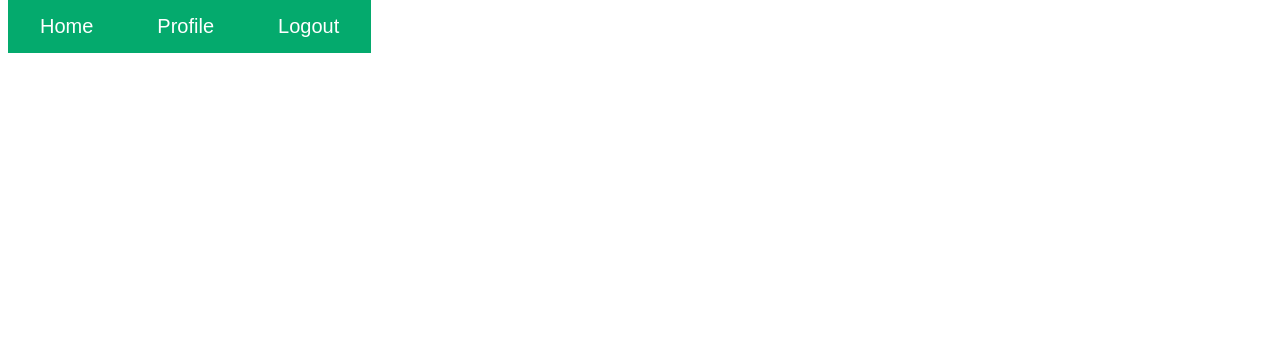
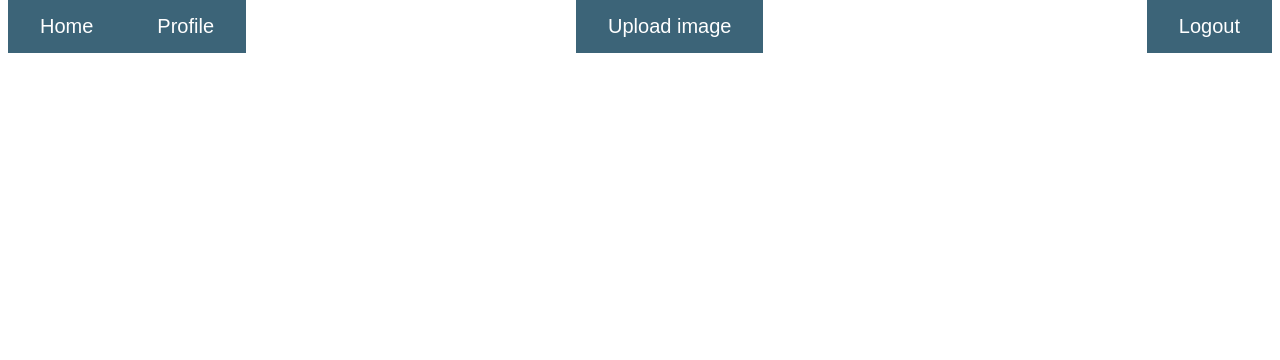
Before and after one commit to AironasGit/ImagerWeb, a Django app: page /imager/profile/ in a window 1280 px wide. Shown: the part 60-420 px from the top of the page. Run offline with Django 5.2, Linux system fonts and the light colour scheme; the visitor is signed in with stand-in values (Sample User, id 1); data that the repository does not hold is empty.

Commit message:
Added upload button in Profile page

```diff
--- a/ImagerWeb/Imager/models.py
+++ b/ImagerWeb/Imager/models.py
@@ -10,4 +10,8 @@ class Image(models.Model):
     is_private = models.BooleanField(verbose_name='Is Private', default=True)
 
     def __str__(self):
-        return f"{self.image.name} ({self.user.username}) Private: {self.is_private}"
+        if self.is_private:
+            access = 'Private'
+        else:
+            access = 'Public'
+        return f"{self.image.name} ({self.user.username}) {access}"
--- a/ImagerWeb/Imager/static/css/style.css
+++ b/ImagerWeb/Imager/static/css/style.css
@@ -40,12 +40,12 @@ footer{
   border-radius: 15px;
   margin: 5px;
   border:1px solid black;
+  background: #3C6478;
 }
 .imageContainer img{
   width: auto;
   height: 100%;
   border-radius: 15px;
-  border:1px solid black;
 }
 .imageCard:hover{
   box-shadow: 0 0 11px rgba(33,33,33,.8);
@@ -59,11 +59,16 @@ footer{
 }
 .imageCardText{
   margin: 5px;
+  color: white;
+}
+.imageCardText{
+  margin: 5px;
+  color: white;
 }
 
 .btn-group .button {
   margin-top: 52px;
-  background-color: #04AA6D; /* Green */
+  background-color: #3C6478;
   border: none;
   color: white;
   padding: 15px 32px;
@@ -74,7 +79,14 @@ footer{
   cursor: pointer;
   float: left;
 }
+.btn-group .button.logout {
+  float: right;
+}
+.btn-group .button.upload {
+  left: 45%;
+  position: fixed;
+}
 
 .btn-group .button:hover {
-  background-color: #3e8e41;
+  background-color: #5b8ea8;
 }
--- a/ImagerWeb/Imager/templates/base.html
+++ b/ImagerWeb/Imager/templates/base.html
@@ -19,10 +19,11 @@
     <form action="{% url 'profile' %}">
       <button class="button">Profile</button>
     </form>
+    {% block 'upload' %}{% endblock %}
     {% if request.user.is_authenticated %}
       <form action="{% url 'logout' %}" method="post">
         {% csrf_token %}
-        <button type="submit" class="button">Logout</button>
+        <button type="submit" class="button logout">Logout</button>
       </form>
     {% endif %}
   </div>
--- a/ImagerWeb/Imager/templates/profile.html
+++ b/ImagerWeb/Imager/templates/profile.html
@@ -1,6 +1,11 @@
 {% extends 'base.html' %}
 {% block 'title' %} Profile {% endblock %}
 {% block 'header' %}Profile{% endblock %}
+{% block 'upload' %}
+    <form action="{% url 'profile' %}">
+        <button class="button upload">Upload image</button>
+    </form>
+{% endblock %}
 {% block 'content' %}
 <div class="mainContainer">
     <script>
--- a/ImagerWeb/Imager/views.py
+++ b/ImagerWeb/Imager/views.py
@@ -2,7 +2,6 @@ from django.shortcuts import render
 from django.http import HttpResponse, JsonResponse
 from .models import Image
 from django.contrib.auth.decorators import login_required
-from django.core import serializers
 # Create your views here.
 
 def index(request):
```
